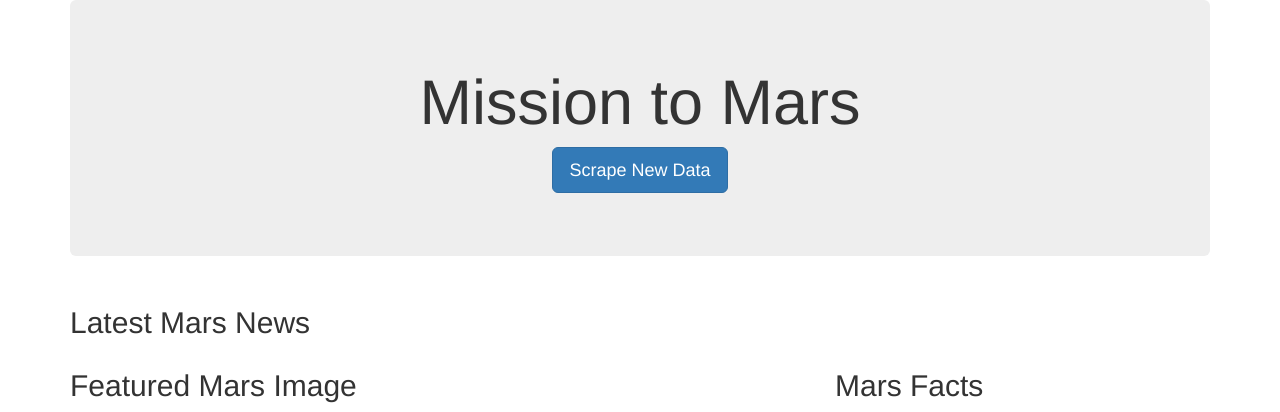
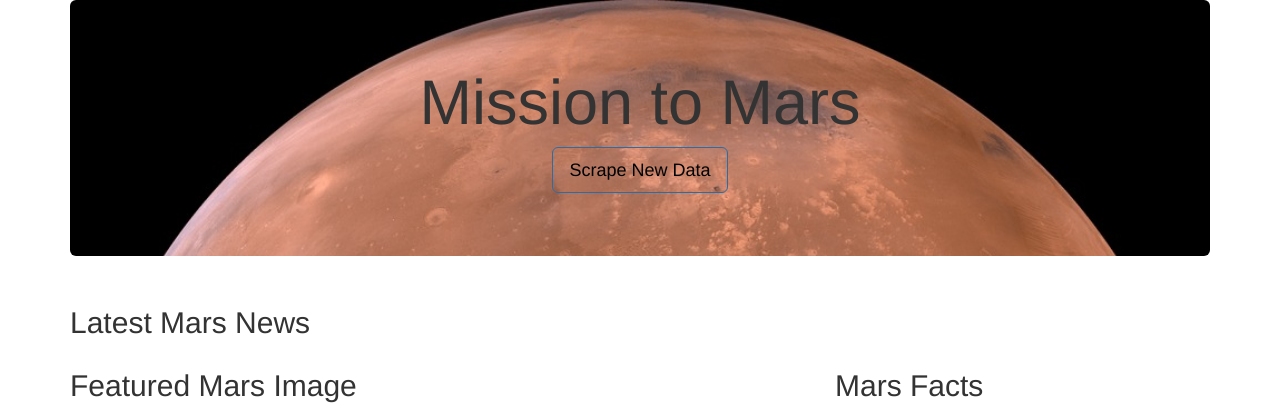
Before and after one commit to skhidrapure/Mission-to-Mars, a Flask app: page / in a window 1280 px wide. Shown: the top 412 px of the page. Run offline with Flask 2, Linux system fonts and the light colour scheme; data that the repository does not hold is empty; some libraries are stand-ins or nearby versions.

Commit message:
Styling changes

```diff
--- a/templates/index.html
+++ b/templates/index.html
@@ -13,10 +13,10 @@
   <body>
     <div class="container">
       <!-- Add Jumbotron to Header -->
-      <div class="jumbotron text-center">
-        <h1 class="display-2">Mission to Mars</h1>
+      <div class="jumbotron text-center" style="background-image: url(/static/mars.jpeg); no-repeat center center fixed; -webkit-background-size: cover; -moz-background-size: cover; -o-background-size: cover; background-size: cover;">
+        <h1 class=".display-1">Mission to Mars</h1>
         <!-- Add a button to activate scraping script -->
-        <p><a class="btn btn-primary btn-lg" href="/scrape" role="button">Scrape New Data</a></p>
+        <p><a class="btn btn-primary btn-lg" style="background-color:transparent; color:black;"  href="/scrape" role="button">Scrape New Data</a></p>
       </div>
       <!-- Add section for Mars News -->
       <div class="row" id="mars-news">
```
Also changed, not shown: README.md, static/mars.jpeg (added).
